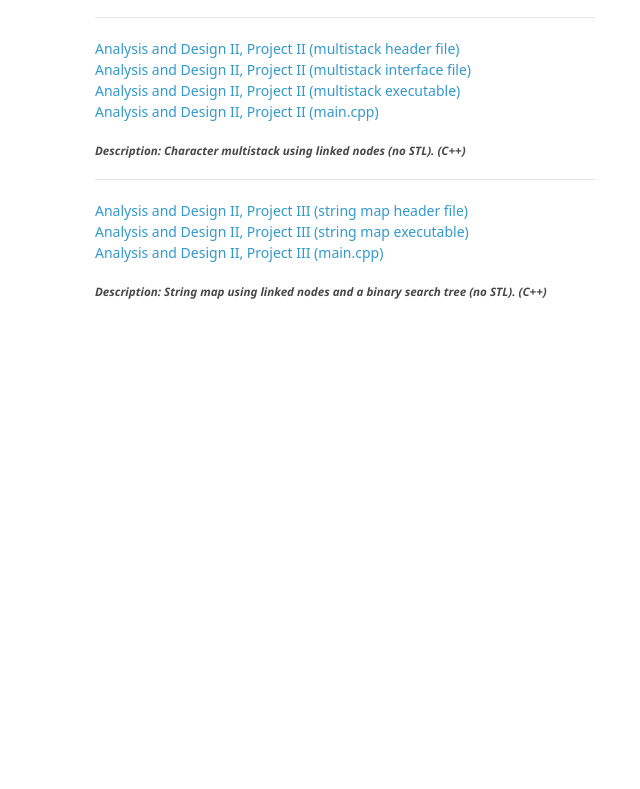
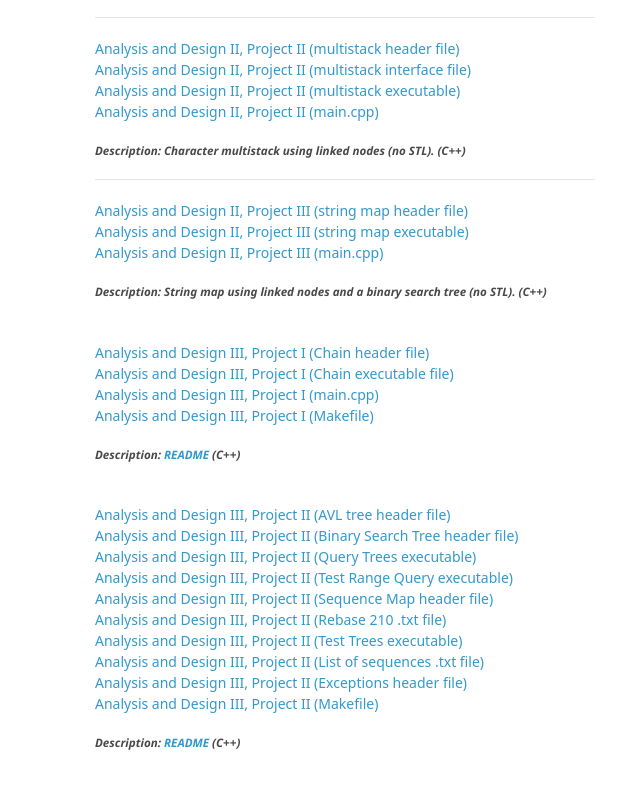
Before and after one commit to dcam90/dancam.github.io, a plain HTML site: page portfolio.html in a window 1280 px wide. Shown: the part 879-1668 px from the top of the page, without its empty margins (475-1115 px from the left). Before the commit the page ends 1250 px from the top, so only its background shows below. Drawn offline with Linux system fonts and the light colour scheme; a web font is replaced by a local one.

Commit message:
Update portfolio.html

```diff
--- a/portfolio.html
+++ b/portfolio.html
@@ -122,6 +122,45 @@
 
         <p><h5><i>Description: String map using linked nodes and a binary search tree (no STL). (C++)</i></h5></p>
 
+        <br>
+
+        <a href = "http://dcam90.github.io/dancam.github.io/Chain.h">Analysis and Design III, Project I (Chain header file)</a>
+        <br>
+        <a href = "http://dcam90.github.io/dancam.github.io/TestChain.cpp">Analysis and Design III, Project I (Chain executable file)</a>
+        <br>
+        <a href = "http://dcam90.github.io/dancam.github.io/main4.cpp">Analysis and Design III, Project I (main.cpp)</a>
+        <br>
+        <a href = "http://dcam90.github.io/dancam.github.io/Makefile">Analysis and Design III, Project I (Makefile)</a>
+
+        <p><h5><i>Description: <a href = "http://dcam90.github.io/dancam.github.io/Readme.Makefile.txt">README</a> (C++)</i></h5></p>
+
+        <br>
+
+        <a href = "http://dcam90.github.io/dancam.github.io/AvlTree.h">Analysis and Design III, Project II (AVL tree header file)</a>
+        <br>
+        <a href = "http://dcam90.github.io/dancam.github.io/BinarySearchTree.h">Analysis and Design III, Project II (Binary Search Tree header file)</a>
+        <br>
+        <a href = "http://dcam90.github.io/dancam.github.io/QueryTrees.cpp">Analysis and Design III, Project II (Query Trees executable)</a>
+        <br>
+        <a href = "http://dcam90.github.io/dancam.github.io/TestRangeQuery.cpp">Analysis and Design III, Project II (Test Range Query executable)</a>
+        <br>
+        <a href = "http://dcam90.github.io/dancam.github.io/SequenceMap.h">Analysis and Design III, Project II (Sequence Map header file)</a>
+        <br>
+        <a href = "http://dcam90.github.io/dancam.github.io/rebase210.txt">Analysis and Design III, Project II (Rebase 210 .txt file)</a>
+        <br>
+        <a href = "http://dcam90.github.io/dancam.github.io/TestTrees.cpp">Analysis and Design III, Project II (Test Trees executable)</a>
+        <br>
+        <a href = "http://dcam90.github.io/dancam.github.io/sequences.txt">Analysis and Design III, Project II (List of sequences .txt file)</a>
+        <br>
+        <a href = "http://dcam90.github.io/dancam.github.io/dsexceptions.h">Analysis and Design III, Project II (Exceptions header file)</a>
+        <br>
+        <a href = "http://dcam90.github.io/dancam.github.io/Makefile1">Analysis and Design III, Project II (Makefile)</a>
+
+        <p><h5><i>Description: <a href = "http://dcam90.github.io/dancam.github.io/Readme.Makefile1.txt">README</a> (C++)</i></h5></p>
+
+
+        <br>
+
       </section>
 
       <ul>
```
